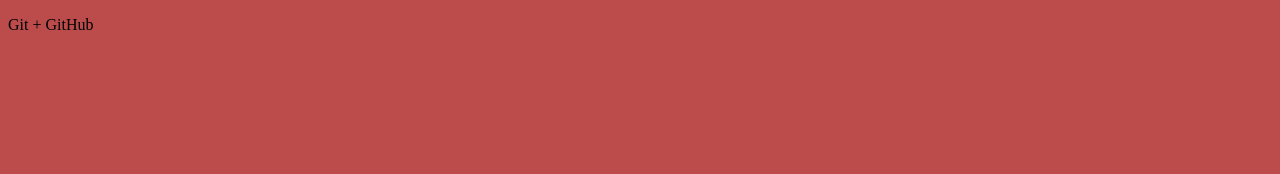
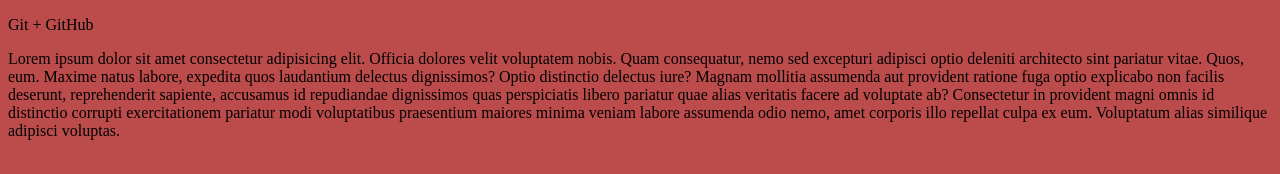
Before and after one commit to svetlana-litvinova/gittest, a plain HTML site: page index.html in a window 1280 px wide. Drawn offline with Linux system fonts and the light colour scheme.

Commit message:
Ветка about и работа в ней

```diff
--- a/index.html
+++ b/index.html
@@ -11,6 +11,14 @@
 
 <body>
     <p>Git + GitHub</p>
+    <p>Lorem ipsum dolor sit amet consectetur adipisicing elit. Officia dolores velit voluptatem nobis. Quam
+        consequatur, nemo sed excepturi adipisci optio deleniti architecto sint pariatur vitae. Quos, eum. Maxime natus
+        labore, expedita quos laudantium delectus dignissimos? Optio distinctio delectus iure? Magnam mollitia assumenda
+        aut provident ratione fuga optio explicabo non facilis deserunt, reprehenderit sapiente, accusamus id
+        repudiandae dignissimos quas perspiciatis libero pariatur quae alias veritatis facere ad voluptate ab?
+        Consectetur in provident magni omnis id distinctio corrupti exercitationem pariatur modi voluptatibus
+        praesentium maiores minima veniam labore assumenda odio nemo, amet corporis illo repellat culpa ex eum.
+        Voluptatum alias similique adipisci voluptas.</p>
 </body>
 
 </html>
```
